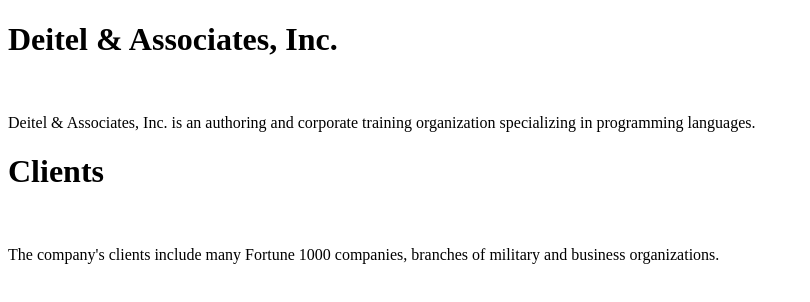
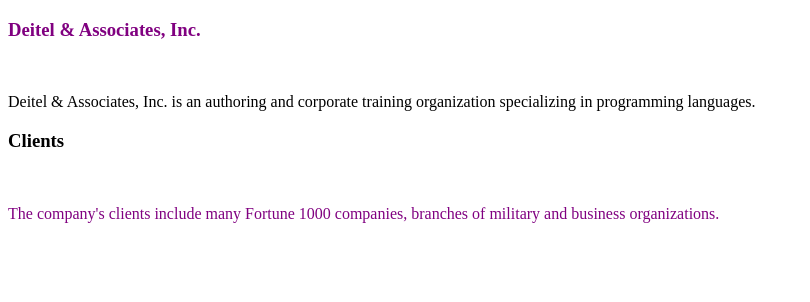
Before and after one commit to royal0721/NewRepo, a plain HTML site: page index.html in a window 1280 px wide. Shown: the whole page, without its empty margins (0-810 px from the left). Drawn offline with Linux system fonts and the light colour scheme.

Commit message:
change the color

```diff
--- a/index.html
+++ b/index.html
@@ -5,18 +5,22 @@
     <meta http-equiv="X-UA-Compatible" content="IE=edge">
     <meta name="viewport" content="width=device-width, initial-scale=1.0">
     <title>Lab</title>
-    <style></style>
+    <style>
+        .purple{
+            color:purple;
+        }
+    </style>
 </head>
 <body>
     <div>
-        <h1>Deitel & Associates, Inc.</h1>
+        <h3 class="purple">Deitel & Associates, Inc.</h3>
         <br>
         <p>Deitel & Associates, Inc. is an authoring and corporate training organization specializing in programming languages. </p>
     </div>
     <div>
-        <h1>Clients</h1>
+        <h3>Clients</h3>
         <br>
-        <p>The company's clients include many Fortune 1000 companies, branches of military and business organizations.</p>
+        <p class="purple">The company's clients include many Fortune 1000 companies, branches of military and business organizations.</p>
     </div>
 </body>
 </html>
```
